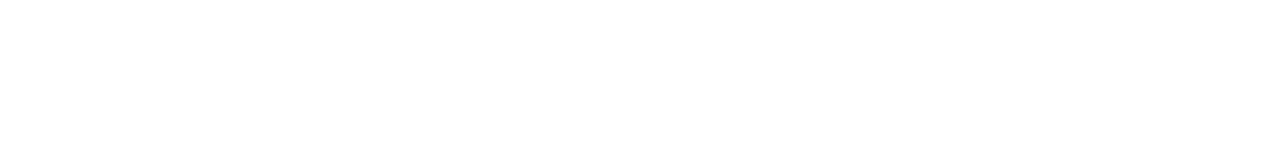
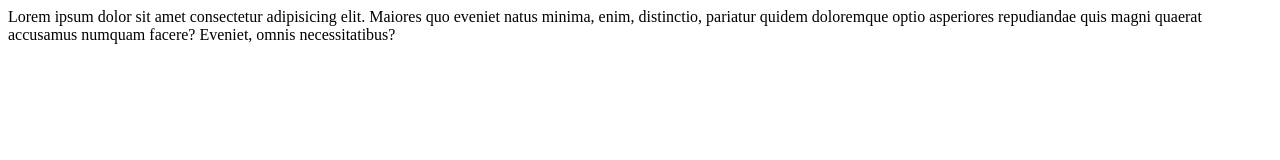
Before and after one commit to nisa0709/web2, a plain HTML site: page index.html in a window 1280 px wide. Drawn offline with Linux system fonts and the light colour scheme.

Commit message:
membuat commit

```diff
--- a/index.html
+++ b/index.html
@@ -7,6 +7,7 @@
     <title>Document</title>
 </head>
 <body>
-
+    Lorem ipsum dolor sit amet consectetur adipisicing elit. Maiores quo eveniet natus minima, enim, distinctio, pariatur quidem doloremque optio asperiores repudiandae quis magni quaerat
+    accusamus numquam facere? Eveniet, omnis necessitatibus?
 </body>
 </html>
```
